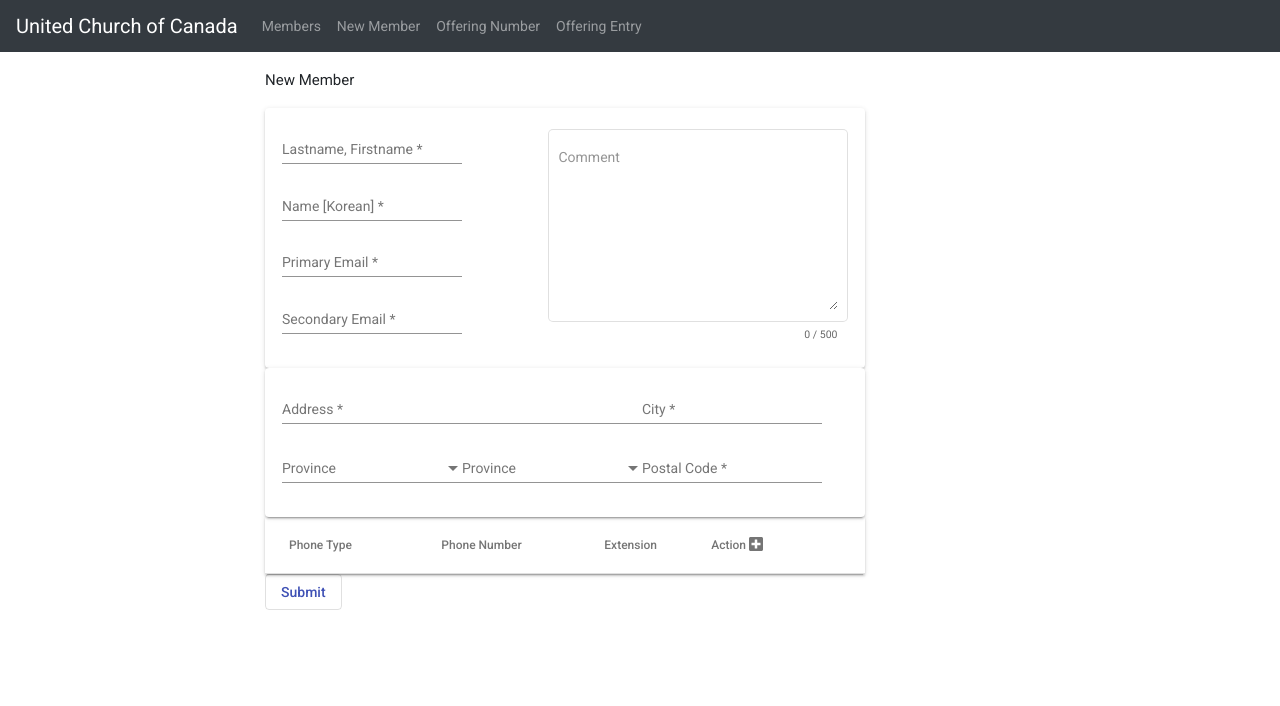
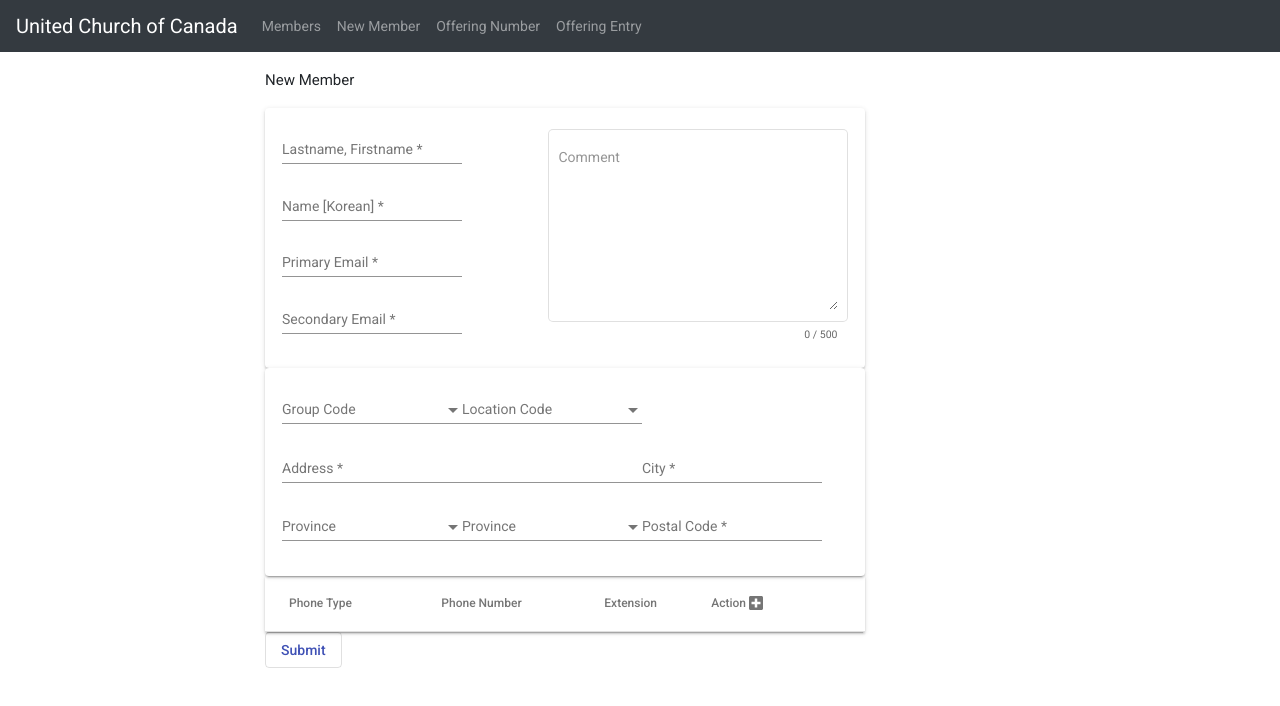
Before and after one commit to javarako/church-ui-app, an Angular app: page /add in a window 1280 px wide. Shown: the top 706 px of the page. Built offline with nearby package versions, Linux system fonts and the light colour scheme; what ngx-pagination would draw is missing.

Commit message:
add group code

```diff
--- a/src/app/components/add-member/add-member.component.css
+++ b/src/app/components/add-member/add-member.component.css
@@ -3,3 +3,12 @@
     max-width: 750px;
     margin: auto;
   }
+
+.table-row {
+    height: 40px !important;
+}
+
+table {
+    width: 100%;
+    border-collapse: collapse;
+}
--- a/src/app/components/member-details/member-details.component.css
+++ b/src/app/components/member-details/member-details.component.css
@@ -3,3 +3,12 @@
     max-width: 750px;
     margin: auto;
   }
+
+.table-row {
+    height: 40px !important;
+}
+
+table {
+    width: 100%;
+    border-collapse: collapse;
+}
--- a/src/app/components/member-template/member-template.component.html
+++ b/src/app/components/member-template/member-template.component.html
@@ -41,6 +41,26 @@
 
     <mat-card class="mat-elevation-z2">
         <table>
+            <tr>
+                <td>
+                    <mat-form-field appearance="legacy">
+                        <mat-label>Group Code</mat-label>
+                        <mat-select [(ngModel)]="currentMember.groupCode" name="groupCode">
+                          <mat-option *ngFor="let code of groupCodes" [value]="code">
+                            {{code}}
+                          </mat-option>
+                        </mat-select>
+                    </mat-form-field>
+                    <mat-form-field appearance="legacy">
+                        <mat-label>Location Code</mat-label>
+                        <mat-select [(ngModel)]="currentMember.locationCode" name="locationCode">
+                          <mat-option *ngFor="let code of locationCodes" [value]="code.value">
+                            {{code.viewValue}}
+                          </mat-option>
+                        </mat-select>
+                    </mat-form-field>
+                </td>
+            </tr>
             <tr>
                 <td>
                     <mat-form-field appearance="legacy" style="width:360px !important">
--- a/src/app/components/member-template/member-template.component.ts
+++ b/src/app/components/member-template/member-template.component.ts
@@ -37,7 +37,17 @@
     {value: 'CA', viewValue: 'Canada'},
     {value: 'US', viewValue: 'United States'}
   ];
-
+  //Location_1("1 구역"),
+  locationCodes: OptionValue[] = [
+    {value: 'Location_1', viewValue: '1 구역'},
+    {value: 'Location_2', viewValue: '2 구역'},
+    {value: 'Location_3', viewValue: '3 구역'},
+    {value: 'Location_4', viewValue: '4 구역'},
+    {value: 'Location_5', viewValue: '5 구역'},
+    {value: 'Location_6', viewValue: '6 구역'}
+  ];
+  //Samaritan, Emmao, John, Joseph, Jonah
+  groupCodes: string[] = ['Samaritan', 'Emmao', 'John', 'Joseph', 'Jonah'];
   phoneTypes: string[] = ['Home', 'Work', 'Cell', 'Other'];
   displayedPhoneColumns: string[] = ['type', 'number', 'extension', 'action'];
   newPhone: any = {};
--- a/src/app/components/offering-entry/offering-entry.component.html
+++ b/src/app/components/offering-entry/offering-entry.component.html
@@ -20,13 +20,13 @@
 
     <div *ngIf="currentOffering.offeringSunday" class="col-md-12">
         <mat-form-field appearance="legacy" style="width:70px !important">
-            <input id="offeringNumber" name="offeringNumber" required matInput
+            <input id="offeringNumber" #offeringNumber required matInput
                 [(ngModel)]="currentOffering.offeringNumber" type="number" placeholder="Number">
         </mat-form-field>
 
         <mat-form-field appearance="legacy" style="width:120px !important">
             <mat-label>Offering Type</mat-label>
-            <mat-select [(ngModel)]="currentOffering.offeringType" name="offeringType">
+            <mat-select [(ngModel)]="currentOffering.offeringType" #offeringType>
                 <mat-option *ngFor="let type of offeringTypes" [value]="type.value">
                     {{type.viewValue}}
                 </mat-option>
@@ -35,7 +35,7 @@
 
         <mat-form-field appearance="legacy" style="width:120px !important">
             <mat-label>Amount Type</mat-label>
-            <mat-select [(ngModel)]="currentOffering.amountType" name="amountType">
+            <mat-select [(ngModel)]="currentOffering.amountType" #amountType>
                 <mat-option *ngFor="let type of amountTypes" [value]="type.value">
                     {{type.viewValue}}
                 </mat-option>
@@ -43,7 +43,7 @@
         </mat-form-field>
 
         <mat-form-field appearance="legacy" style="width:100px !important">
-            <input id="amount" name="amount" required matInput [(ngModel)]="currentOffering.amount" type="number"
+            <input id="amount" #amount required matInput [(ngModel)]="currentOffering.amount" type="number"
                 placeholder="Amount">
         </mat-form-field>
 
--- a/src/app/components/offering-entry/offering-entry.component.ts
+++ b/src/app/components/offering-entry/offering-entry.component.ts
@@ -1,5 +1,6 @@
-import { Component, OnInit } from '@angular/core';
+import { Component, ViewChild, ElementRef, OnInit } from '@angular/core';
 import { MatDialog } from '@angular/material/dialog';
+import { MatInput } from '@angular/material/input';
 import { OfferingService } from 'src/app/services/offering.service';
 import { faEdit, faTrashAlt } from '@fortawesome/free-solid-svg-icons';
 import { ConfirmDialogComponent } from '../confirm-dialog/confirm-dialog.component';
@@ -21,6 +22,7 @@
 })
 export class OfferingEntryComponent implements OnInit {
 
+  @ViewChild('offeringNumber') offeringNumberInput: ElementRef;
   faEdit = faEdit;
   trashAlt = faTrashAlt;
 
@@ -130,6 +132,7 @@
           this.amountAdd(response);
           this.newOffering();
           this.editable = false;
+          this.offeringNumberInput.nativeElement.focus();
         },
         error => {
           console.log(error);
```
